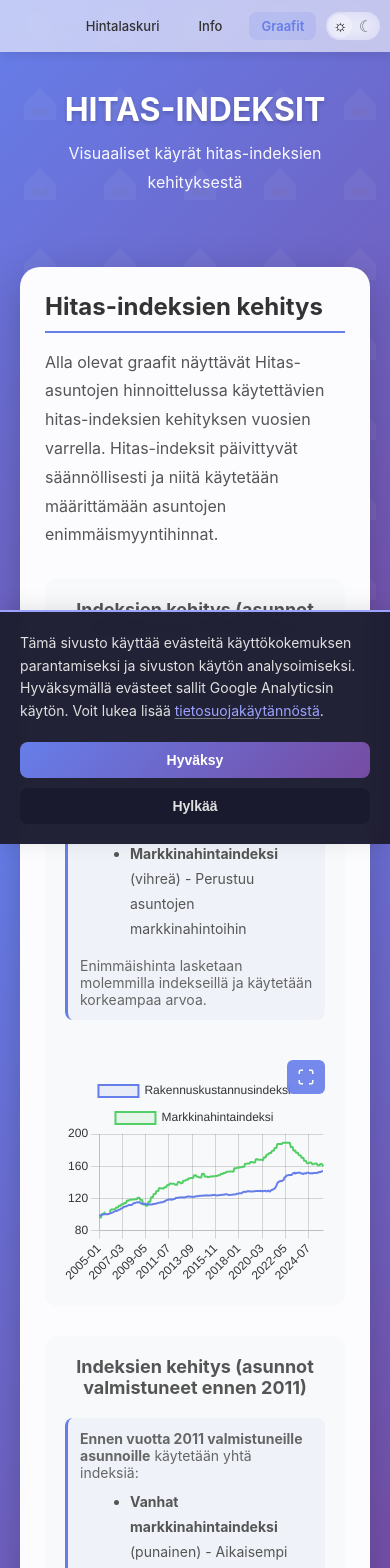
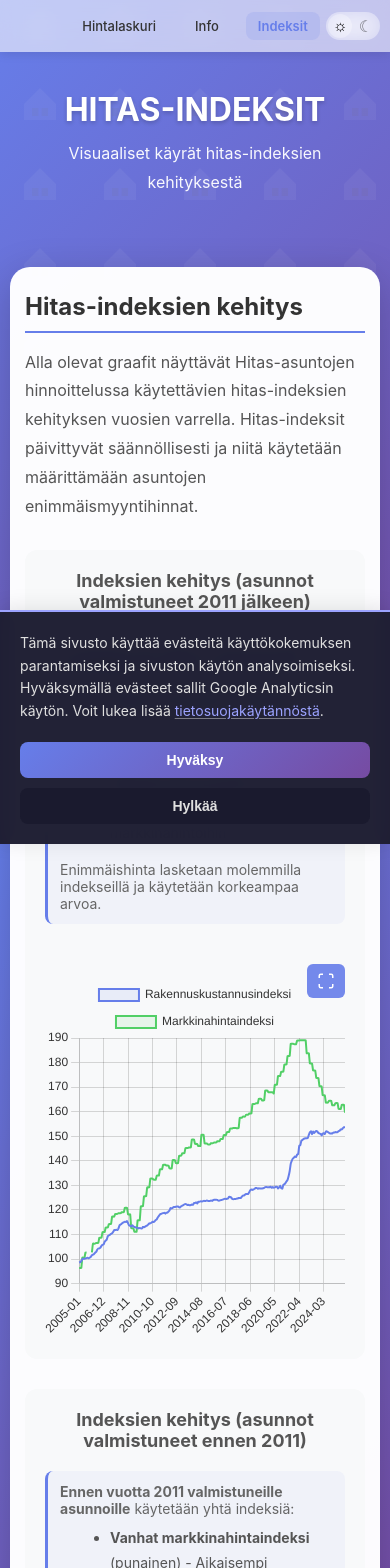
Before and after one commit to vepasto/rajahinta, a Next.js app: page /graphs in a window 390 px wide. Shown: the top 1568 px of the page. Built offline with nearby package versions, Linux system fonts and the light colour scheme; no server answers.

Commit message:
Remove duplicate CSS rule and improve UI
- Remove duplicate body.modal-open .top-nav rule from calculator.css (kept in globals.css)
- Change 'Graafit' to 'Indeksit' in navigation
- Fix chart scaling in fullscreen mode
- Improve mobile responsiveness

```diff
--- a/components/ChartSection.tsx
+++ b/components/ChartSection.tsx
@@ -42,7 +42,7 @@ export function ChartSection({
       <div className="chart-container" id={`${chartId}-chart`}>
         <h3>{title}</h3>
         <div className="chart-description">{description}</div>
-        <div style={{ position: 'relative', paddingTop: '35px' }}>
+        <div style={{ position: 'relative', paddingTop: '35px', minHeight: '400px' }}>
           {showPlaceholder && placeholderImage && (
             <img
               src={placeholderImage}
@@ -52,6 +52,9 @@ export function ChartSection({
                 height: 'auto',
                 display: 'block',
                 opacity: 0.7,
+                position: 'absolute',
+                top: '35px',
+                left: 0,
               }}
               className="chart-placeholder"
             />
@@ -61,6 +64,8 @@ export function ChartSection({
             ref={chartRef}
             style={{
               display: chartInstance ? 'block' : 'none',
+              width: '100%',
+              height: 'auto',
             }}
           ></canvas>
           <button
--- a/components/Charts.tsx
+++ b/components/Charts.tsx
@@ -161,7 +161,7 @@ export function Charts() {
           },
           options: {
             responsive: true,
-            maintainAspectRatio: true,
+            maintainAspectRatio: false,
             aspectRatio: aspectRatio,
             plugins: {
               legend: {
@@ -269,7 +269,7 @@ export function Charts() {
           },
           options: {
             responsive: true,
-            maintainAspectRatio: true,
+            maintainAspectRatio: false,
             aspectRatio: aspectRatio,
             plugins: {
               legend: {
@@ -377,7 +377,7 @@ export function Charts() {
           },
           options: {
             responsive: true,
-            maintainAspectRatio: true,
+            maintainAspectRatio: false,
             aspectRatio: aspectRatio,
             plugins: {
               legend: {
--- a/components/Navigation.tsx
+++ b/components/Navigation.tsx
@@ -24,7 +24,7 @@ export function Navigation() {
             Info
           </Link>
           <Link href="/graphs" className={`nav-link ${isActivePath(pathname, '/graphs') ? 'active' : ''}`}>
-            Graafit
+            Indeksit
           </Link>
         </div>
         <ThemeToggle />
--- a/styles/globals.css
+++ b/styles/globals.css
@@ -22,6 +22,11 @@ html {
     -webkit-backdrop-filter: blur(10px);
     z-index: 100;
     box-shadow: 0 2px 10px rgba(0, 0, 0, 0.1);
+}
+
+/* Hide navigation when modal is open */
+body.modal-open .top-nav {
+    display: none;
 }
 
 .nav-container {
@@ -256,6 +261,11 @@ ol {
     background: #f8f9fa;
     border-radius: 12px;
     position: relative;
+}
+
+.chart-container canvas {
+    max-width: 100%;
+    height: auto;
 }
 
 .chart-container h3 {
@@ -837,6 +847,15 @@ body:not(.light-mode) .cookie-consent-btn.decline:hover {
 }
 
 @media (max-width: 600px) {
+    body {
+        padding-left: 10px;
+        padding-right: 10px;
+    }
+
+    .container {
+        padding: 25px 15px;
+    }
+
     .cookie-consent-content {
         flex-direction: column;
         align-items: stretch;
```
Also changed, not shown: styles/calculator.css (+4 -4 lines).
